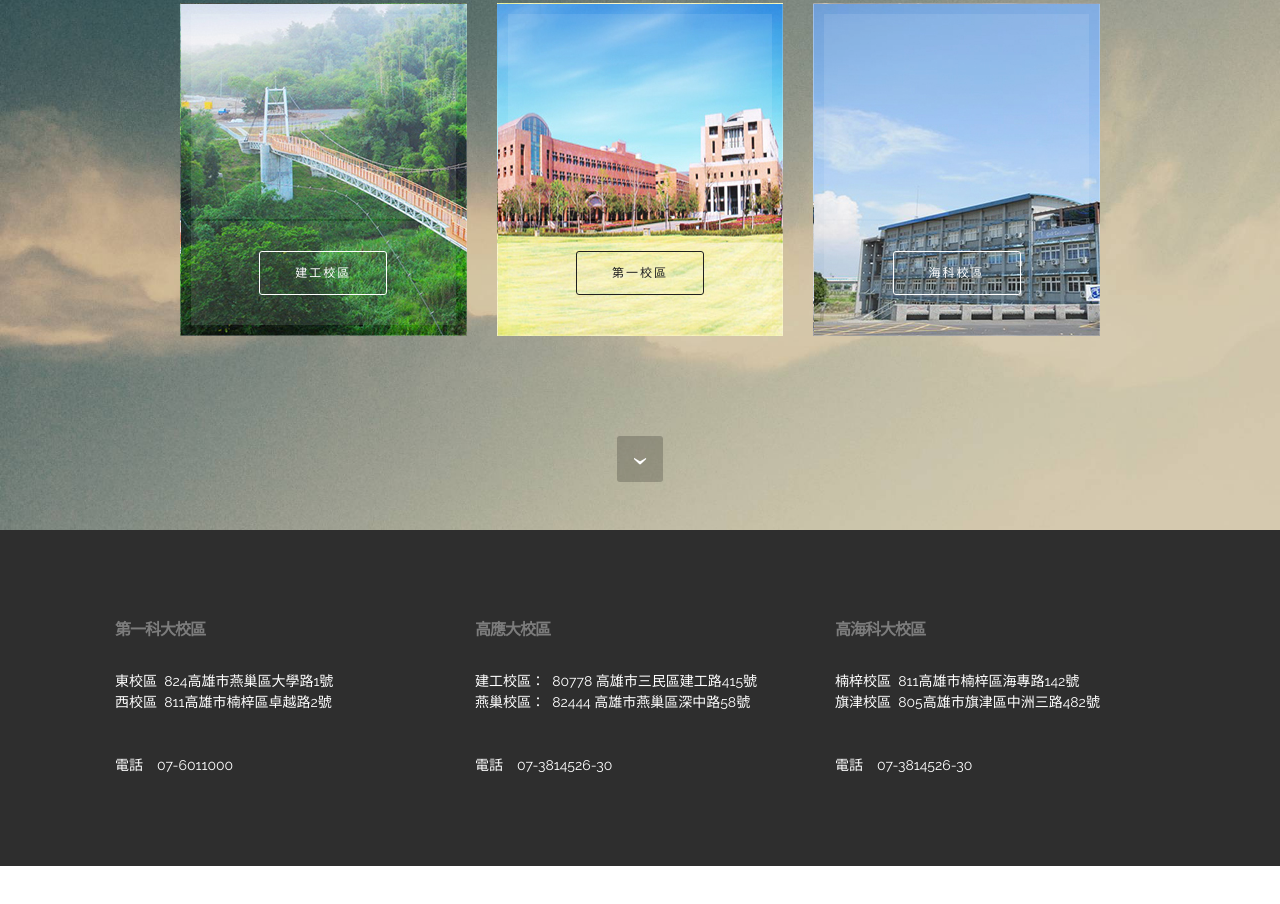
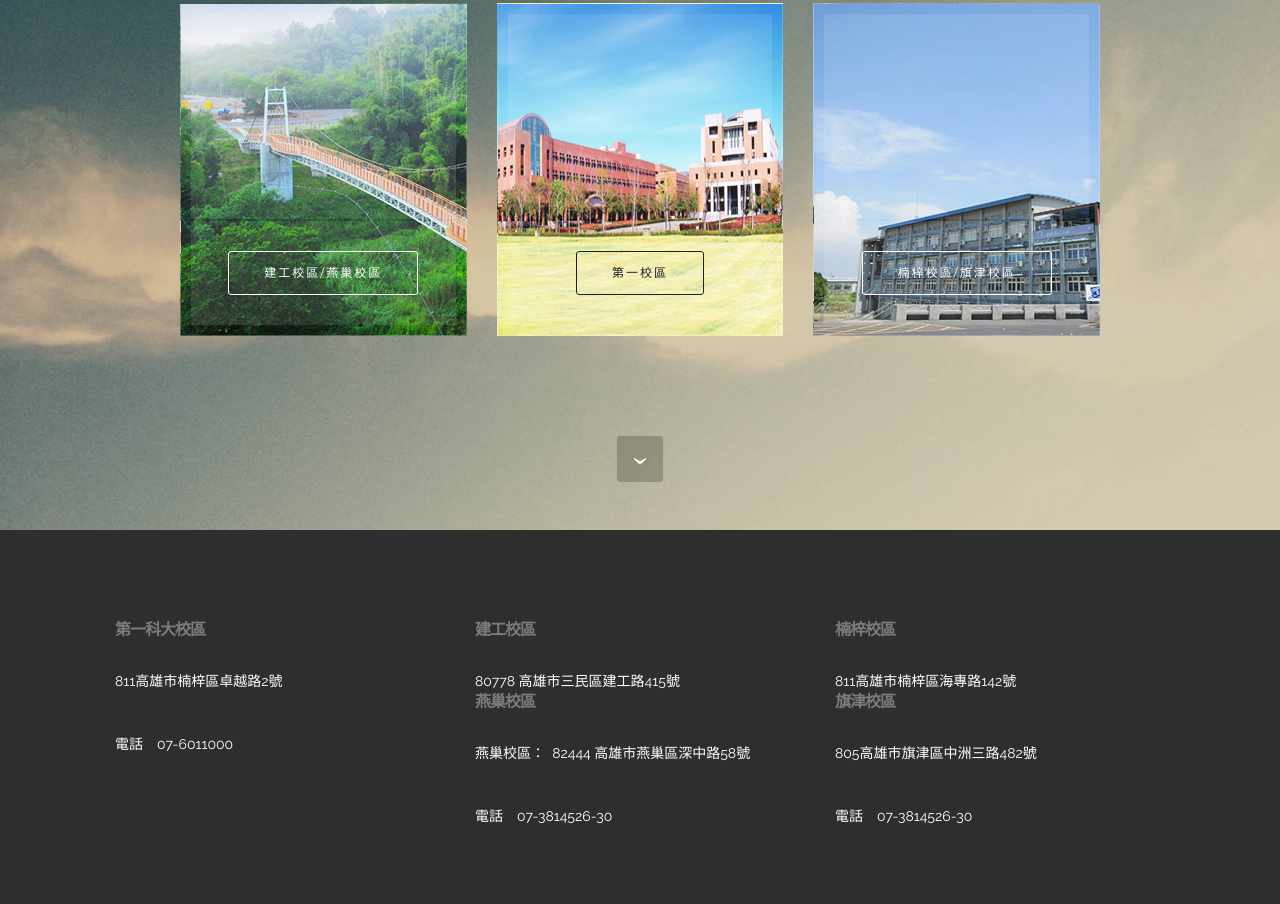
Before and after one commit to powerhana/nkust-2, a plain HTML site: page index.html in a window 1280 px wide. Shown: the part 270-1174 px from the top of the page. Before the commit the page ends 1136 px from the top, so only its background shows below. Drawn offline with nearby package versions, Linux system fonts and the light colour scheme.

Commit message:
0123
modifiy the index

```diff
--- a/index.html
+++ b/index.html
@@ -44,7 +44,7 @@
                         <div class="hamburger-icon"></div>
                     </button>
 
-                    <ul class="nav-dropdown collapse pull-xs-right nav navbar-nav navbar-toggleable-sm" id="exCollapsingNavbar"><li class="nav-item"><a class="nav-link link" href="https:///">公告<br></a></li><li class="nav-item dropdown"><a class="nav-link link dropdown-toggle" data-toggle="dropdown-submenu" href="https:///" aria-expanded="false">關於三校歷史</a><div class="dropdown-menu"><a class="dropdown-item" href="https:///">高雄應用科技大學<br></a><a class="dropdown-item" href="https:///">高雄第一科技大學</a><a class="dropdown-item" href="https:///">高雄海洋科技大學</a></div></li><li class="nav-item nav-btn"><a class="nav-link btn btn-white btn-white-outline" href="https:///">意見表達入口</a></li></ul>
+                    <ul class="nav-dropdown collapse pull-xs-right nav navbar-nav navbar-toggleable-sm" id="exCollapsingNavbar"><li class="nav-item"><a class="nav-link link" href="https:///">未來發展重點<br></a></li><li class="nav-item"><a class="nav-link link" href="https:///">校長簡介<br></a></li><li class="nav-item dropdown"><a class="nav-link link dropdown-toggle" data-toggle="dropdown-submenu" href="https:///" aria-expanded="false">關於高科大</a><div class="dropdown-menu"><a class="dropdown-item" href="https:///">校史<br></a><a class="dropdown-item" href="https:///">發展願景</a><a class="dropdown-item" href="https:///">校區規劃</a><a class="dropdown-item" href="https:///">行政及學術組織</a></div></li><li class="nav-item nav-btn"><a class="nav-link btn btn-white btn-white-outline" href="https:///">意見表達入口</a></li></ul>
                     <button hidden="" class="navbar-toggler navbar-close" type="button" data-toggle="collapse" data-target="#exCollapsingNavbar">
                         <div class="close-icon"></div>
                     </button>
@@ -86,7 +86,7 @@
                   </div>
                 </div>
                 <div class="mbr-plan-body card-block">
-                  <div class="mbr-plan-btn"><a href="https://" class="btn btn-black btn-black-outline" style="background: none; border-color: #fff;color: #fff;">建工校區</a></div>
+                  <div class="mbr-plan-btn"><a href="https://" class="btn btn-black btn-black-outline" style="background: none; border-color: #fff;color: #fff;">建工校區/燕巢校區</a></div>
                 </div>
 
                 </div>
@@ -127,7 +127,7 @@
                   </div>
                 </div>
                 <div class="mbr-plan-body card-block">
-                  <div class="mbr-plan-btn"><a href="https://" class="btn btn-black btn-black-outline " style="background: none; border-color: #fff;color: #fff;">海科校區</a></div>
+                  <div class="mbr-plan-btn"><a href="https://" class="btn btn-black btn-black-outline " style="background: none; border-color: #fff;color: #fff;">楠梓校區/旗津校區</a></div>
                 </div>
 
                 </div>
@@ -150,22 +150,25 @@
                 <div class="row">
                     <div class="col-sm-6">
                         <p><strong>第一科大校區</strong><br>
-東校區&nbsp;&nbsp;824高雄市燕巢區大學路1號<br>
-西校區&nbsp;&nbsp;811高雄市楠梓區卓越路2號<br><br><br>
+
+811高雄市楠梓區卓越路2號<br><br><br>
 電話　07-6011000 <br>
 </p>
                     </div>
                     <div class="col-sm-6"><p class="mbr-contacts__text"></p>
-                      <p><strong>高應大校區</strong><br>
-建工校區：&nbsp;&nbsp;80778 高雄市三民區建工路415號<br>
+                      <p><strong>建工校區</strong><br>
+80778 高雄市三民區建工路415號<br>
+<p><strong>燕巢校區</strong><br>
+
 燕巢校區：&nbsp;&nbsp;82444 高雄市燕巢區深中路58號<br><br><br>
 電話　07-3814526-30 <br></div>
                 </div>
             </div>
             <div class="col-sm-4" data-form-type="formoid">
-                                        <p><strong>高海科大校區</strong><br>
-楠梓校區&nbsp;&nbsp;811高雄市楠梓區海專路142號<br>
-旗津校區&nbsp;&nbsp;805高雄市旗津區中洲三路482號<br><br><br>
+                                        <p><strong>楠梓校區</strong><br>
+811高雄市楠梓區海專路142號<br>
+ <p><strong>旗津校區</strong><br>
+805高雄市旗津區中洲三路482號<br><br><br>
 電話　07-3814526-30 <br>
 </p>
 
```
